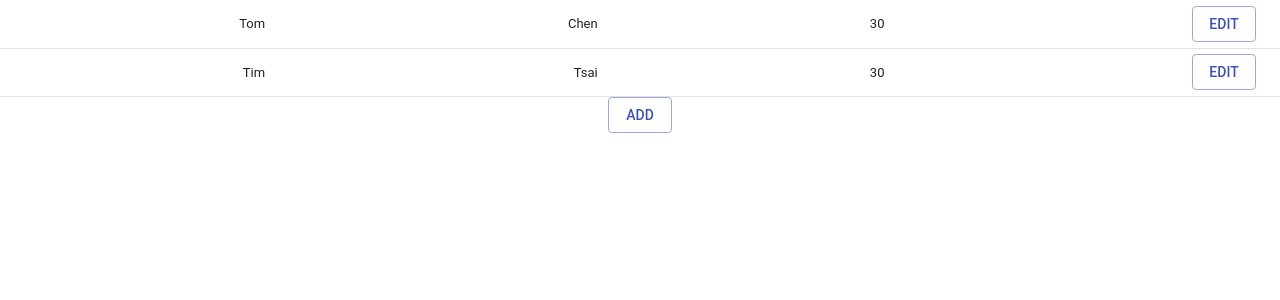
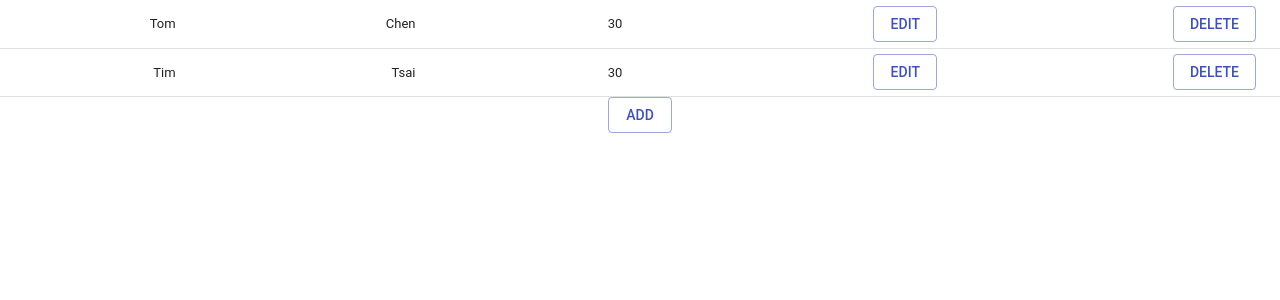
Before and after one commit to toshuyu/react-member-list, a React (Create React App) app: page / in a window 1280 px wide. Shown: the top 300 px of the page. Built offline with nearby package versions, Linux system fonts and the light colour scheme.

Commit message:
add Delete function

```diff
--- a/src/App.js
+++ b/src/App.js
@@ -8,6 +8,7 @@ class App extends Component {
     super(props);
     this.handleSubmit = this.handleSubmit.bind(this);
     this.handleEditSubmit = this.handleEditSubmit.bind(this);
+    this.handleDeleteSubmit = this.handleDeleteSubmit.bind(this);
     this.state = {
       member:[
             {id:0, firstName:'Tom',lastName:'Chen',age:'30',contact:[{type:'line',value:'tmchen'},{type:'email',value:'tmchen@gmail.com'},{type:'fb',value:'https://fb.com/chen'}]},
@@ -34,12 +35,18 @@ class App extends Component {
     m[obj.id] = obj;
     this.setState({member:m});
   }
+  handleDeleteSubmit(id){
+    // update state
+    var m = Object.assign([],this.state.member);
+    delete m[id];
+    this.setState({member:m});
+  }
 
   render() {
     const m = this.state.member;
     return (
       <div className="App">
-        <MemberList member={m} onSubmit = {this.handleEditSubmit}></MemberList>
+        <MemberList member={m} onSubmit = {this.handleEditSubmit} onDelete={this.handleDeleteSubmit}></MemberList>
         <FormDialog onSubmit = {this.handleSubmit} action="newMember" ></FormDialog>
       </div>
     );
--- /dev/null
+++ b/src/DelButton.js
@@ -0,0 +1,21 @@
+import React from 'react';
+import Button from '@material-ui/core/Button';
+
+export default class DelButton extends React.Component {
+
+    constructor(props) {
+        super(props);
+        this.handleDeleteSubmit = this.handleDeleteSubmit.bind(this);
+    }
+    handleDeleteSubmit(e){
+        this.props.onDelete(this.props.ind);
+    }
+
+    render() {
+        return (
+            <Button variant="outlined" color="primary" onClick={this.handleDeleteSubmit}>
+            Delete
+            </Button>
+        );
+    }
+}
--- a/src/FormDialog.js
+++ b/src/FormDialog.js
@@ -11,11 +11,8 @@ export default class FormDialog extends React.Component {
   constructor(props) {
     super(props);
     this.setInitValue = this.setInitValue.bind(this);
-
     this.handleSubmit = this.handleSubmit.bind(this);
     this.handleChange = this.handleChange.bind(this);
-    //this.handleChangeLastName = this.handleChangeLastName.bind(this);
-    console.log('hiii');
   }
 
   componentDidMount(){
--- a/src/MemberList.js
+++ b/src/MemberList.js
@@ -8,16 +8,21 @@ import TableRow from '@material-ui/core/TableRow';
 //import TableSortLabel from '@material-ui/core/TableSortLabel';
 //import Paper from '@material-ui/core/Paper';
 import FormDialog from './FormDialog';
+//mport Button from '@material-ui/core/Button';
+import DelButton from './DelButton';
 
 class MemberList extends React.Component {
     constructor(props) {
         super(props);
         this.handleEditSubmit = this.handleEditSubmit.bind(this);
+        this.handleDeleteSubmit = this.handleDeleteSubmit.bind(this);
     }
 
     handleEditSubmit(editingMember){
-
         this.props.onSubmit(editingMember);
+    }
+    handleDeleteSubmit(id){
+        this.props.onDelete(id);
     }
 
     render() {
@@ -33,7 +38,8 @@ class MemberList extends React.Component {
                             <TableCell align="right">{m.firstName}</TableCell>
                             <TableCell align="right">{m.lastName}</TableCell>
                             <TableCell align="right">{m.age}</TableCell>
-                            <TableCell align="right"> <FormDialog onSubmit = {this.handleEditSubmit} action="editMember" initVal={m}></FormDialog></TableCell>
+                            <TableCell align="right"><FormDialog onSubmit={this.handleEditSubmit} action="editMember" initVal={m}></FormDialog></TableCell>
+                            <TableCell align="right"><DelButton onDelete={this.handleDeleteSubmit} ind={m.id}></DelButton></TableCell>
                         </TableRow>
                     ))}
                     </TableBody>
```
